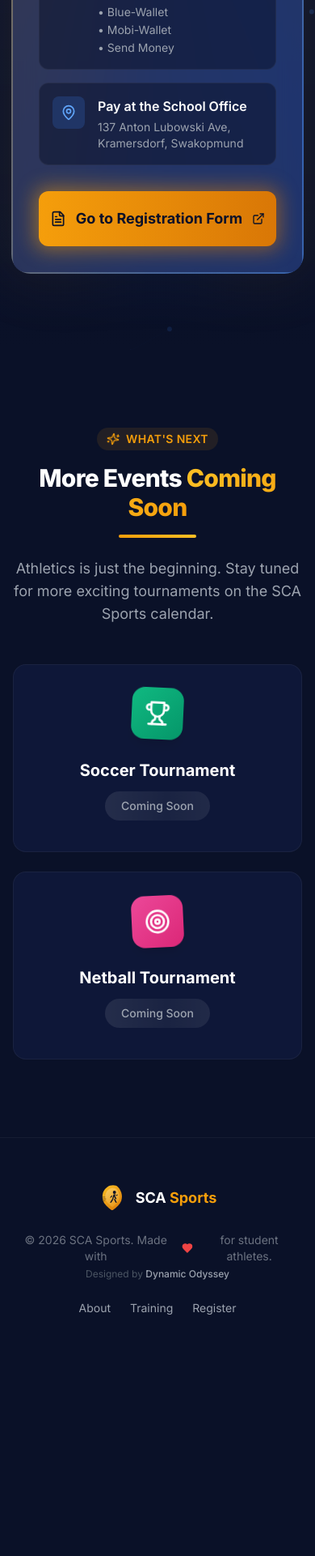
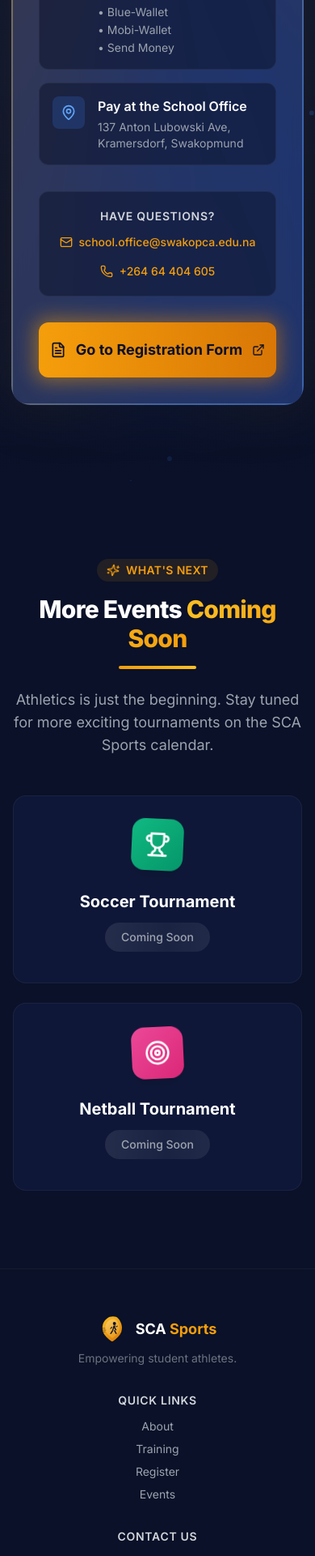
Before and after one commit to RG-theLink/Sports-Day, a React (Vite) app: page / in a window 390 px wide. Shown: the part 4896-6817 px from the top of the page at 81% size. Before the commit the page ends 6577 px from the top, so only its background shows below. Built offline with nearby package versions, Linux system fonts and the light colour scheme.

Commit message:
chore(contact): add email and phone to Registration and Footer

```diff
--- a/src/components/Footer.jsx
+++ b/src/components/Footer.jsx
@@ -1,5 +1,5 @@
 import { motion } from 'framer-motion'
-import { Heart } from 'lucide-react'
+import { Heart, Mail, Phone } from 'lucide-react'
 import Logo from './Logo'
 
 export default function Footer() {
@@ -12,39 +12,66 @@ export default function Footer() {
           whileInView={{ opacity: 1, y: 0 }}
           viewport={{ once: true }}
           transition={{ duration: 0.5 }}
-          className="flex flex-col sm:flex-row items-center justify-between gap-6"
+          className="flex flex-col gap-10"
         >
-          {/* Logo */}
-          <div className="flex items-center gap-2.5">
-            <Logo size={36} />
-            <span className="text-lg sm:text-xl font-bold">
-              SCA <span className="text-accent">Sports</span>
-            </span>
+          {/* Top row */}
+          <div className="flex flex-col sm:flex-row items-center sm:items-start justify-between gap-8">
+            {/* Logo & tagline */}
+            <div className="flex flex-col items-center sm:items-start gap-2">
+              <div className="flex items-center gap-2.5">
+                <Logo size={36} />
+                <span className="text-lg sm:text-xl font-bold">
+                  SCA <span className="text-accent">Sports</span>
+                </span>
+              </div>
+              <p className="text-gray-500 text-sm">Empowering student athletes.</p>
+            </div>
+
+            {/* Quick Links */}
+            <div className="flex flex-col items-center sm:items-start gap-2">
+              <p className="text-sm font-semibold text-gray-300 uppercase tracking-wider mb-1">Quick Links</p>
+              <a href="#about" className="text-sm text-gray-400 hover:text-accent transition-colors">About</a>
+              <a href="#training" className="text-sm text-gray-400 hover:text-accent transition-colors">Training</a>
+              <a href="#register" className="text-sm text-gray-400 hover:text-accent transition-colors">Register</a>
+              <a href="#events" className="text-sm text-gray-400 hover:text-accent transition-colors">Events</a>
+            </div>
+
+            {/* Contact */}
+            <div className="flex flex-col items-center sm:items-start gap-2">
+              <p className="text-sm font-semibold text-gray-300 uppercase tracking-wider mb-1">Contact Us</p>
+              <a
+                href="mailto:school.office@swakopca.edu.na"
+                className="inline-flex items-center gap-2 text-sm text-gray-400 hover:text-accent transition-colors"
+              >
+                <Mail className="w-4 h-4 flex-shrink-0" />
+                school.office@swakopca.edu.na
+              </a>
+              <a
+                href="tel:+26464404605"
+                className="inline-flex items-center gap-2 text-sm text-gray-400 hover:text-accent transition-colors"
+              >
+                <Phone className="w-4 h-4 flex-shrink-0" />
+                +264 64 404 605
+              </a>
+              <p className="text-sm text-gray-500">
+                137 Anton Lubowski Ave,<br />Kramersdorf, Swakopmund
+              </p>
+            </div>
           </div>
 
-          {/* Copyright */}
-          <div className="text-center">
-            <p className="text-gray-500 text-sm flex items-center justify-center gap-1">
+          {/* Divider */}
+          <div className="h-px bg-white/5" />
+
+          {/* Bottom row */}
+          <div className="flex flex-col sm:flex-row items-center justify-between gap-4">
+            <p className="text-gray-500 text-sm flex items-center gap-1">
               © 2026 SCA Sports. Made with{' '}
               <Heart className="w-3.5 h-3.5 text-red-500 inline fill-red-500" />{' '}
               for student athletes.
             </p>
-            <p className="text-gray-600 text-xs mt-1">
+            <p className="text-gray-600 text-xs">
               Designed by <span className="text-gray-400 font-medium">Dynamic Odyssey</span>
             </p>
-          </div>
-
-          {/* Links */}
-          <div className="flex items-center gap-6">
-            <a href="#about" className="text-sm text-gray-400 hover:text-accent transition-colors">
-              About
-            </a>
-            <a href="#training" className="text-sm text-gray-400 hover:text-accent transition-colors">
-              Training
-            </a>
-            <a href="#register" className="text-sm text-gray-400 hover:text-accent transition-colors">
-              Register
-            </a>
           </div>
         </motion.div>
       </div>
--- a/src/components/Registration.jsx
+++ b/src/components/Registration.jsx
@@ -1,6 +1,6 @@
 import { useRef } from 'react'
 import { motion, useInView } from 'framer-motion'
-import { ClipboardList, ExternalLink, DollarSign, FileText, Wallet, MapPin } from 'lucide-react'
+import { ClipboardList, ExternalLink, DollarSign, FileText, Wallet, MapPin, Mail, Phone } from 'lucide-react'
 import ParticleCanvas from './ParticleCanvas'
 
 const GOOGLE_FORM_URL = 'https://docs.google.com/forms/d/e/your-form-id/viewform'
@@ -200,6 +200,34 @@ export default function Registration() {
                   </div>
                 </motion.div>
 
+                {/* Contact / Questions */}
+                <motion.div
+                  initial={{ opacity: 0, y: 20 }}
+                  whileInView={{ opacity: 1, y: 0 }}
+                  viewport={{ once: true }}
+                  transition={{ duration: 0.5, delay: 0.4 }}
+                  className="rounded-xl bg-navy-900/50 border border-white/5 p-5 mb-8 text-center"
+                >
+                  <p className="text-sm font-semibold text-gray-300 uppercase tracking-wider mb-3">Have Questions?</p>
+                  <div className="flex flex-col sm:flex-row items-center justify-center gap-4">
+                    <a
+                      href="mailto:school.office@swakopca.edu.na"
+                      className="inline-flex items-center gap-2 text-accent hover:text-accent-light transition-colors"
+                    >
+                      <Mail className="w-4 h-4" />
+                      <span className="text-sm font-medium">school.office@swakopca.edu.na</span>
+                    </a>
+                    <span className="hidden sm:inline text-gray-600">|</span>
+                    <a
+                      href="tel:+26464404605"
+                      className="inline-flex items-center gap-2 text-accent hover:text-accent-light transition-colors"
+                    >
+                      <Phone className="w-4 h-4" />
+                      <span className="text-sm font-medium">+264 64 404 605</span>
+                    </a>
+                  </div>
+                </motion.div>
+
                 {/* CTA Button with pulse glow */}
                 <div className="relative">
                   <div className="absolute -inset-1 bg-gradient-to-r from-accent to-accent-dark rounded-xl blur-md opacity-40 animate-pulse-glow" />
```
